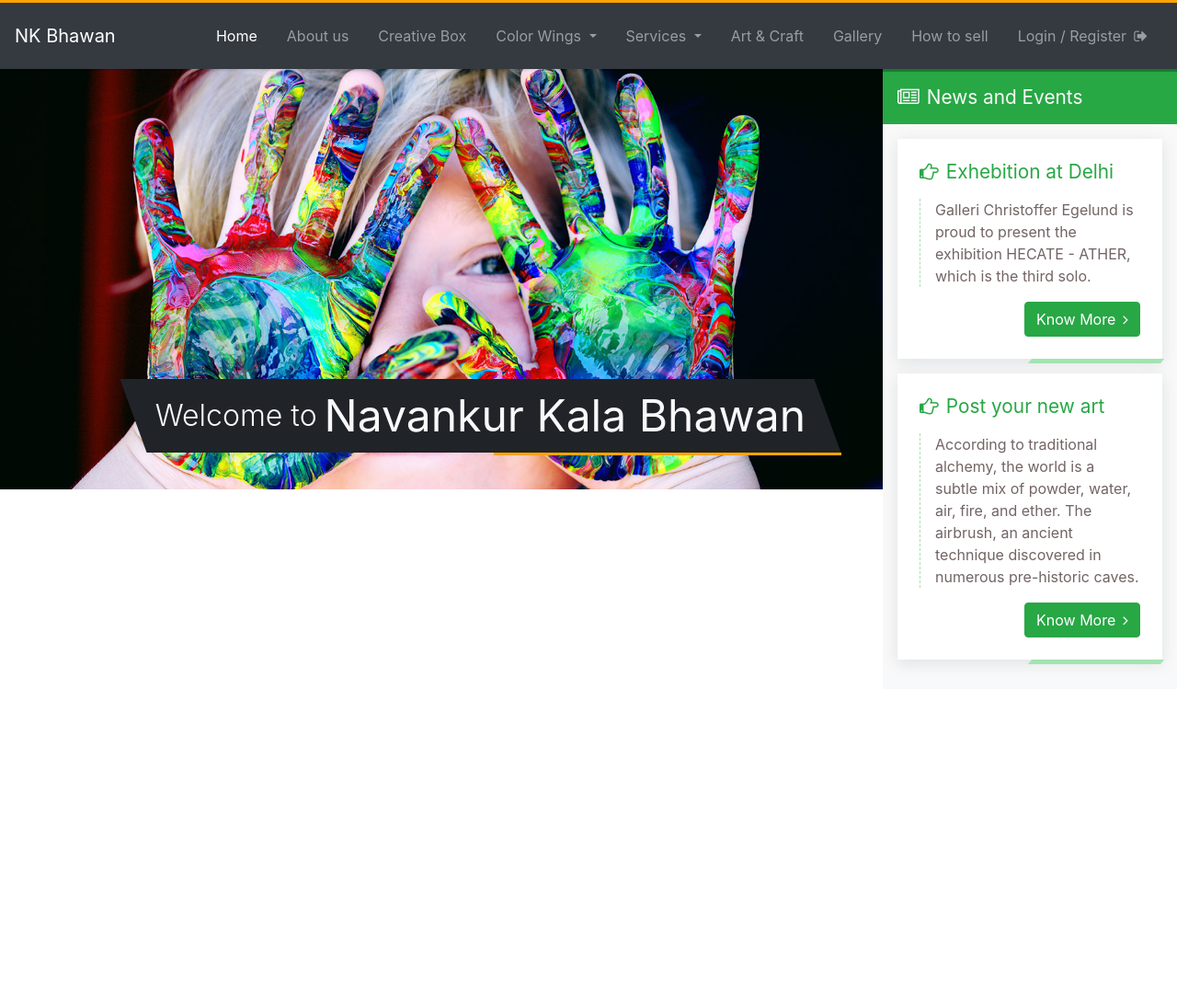
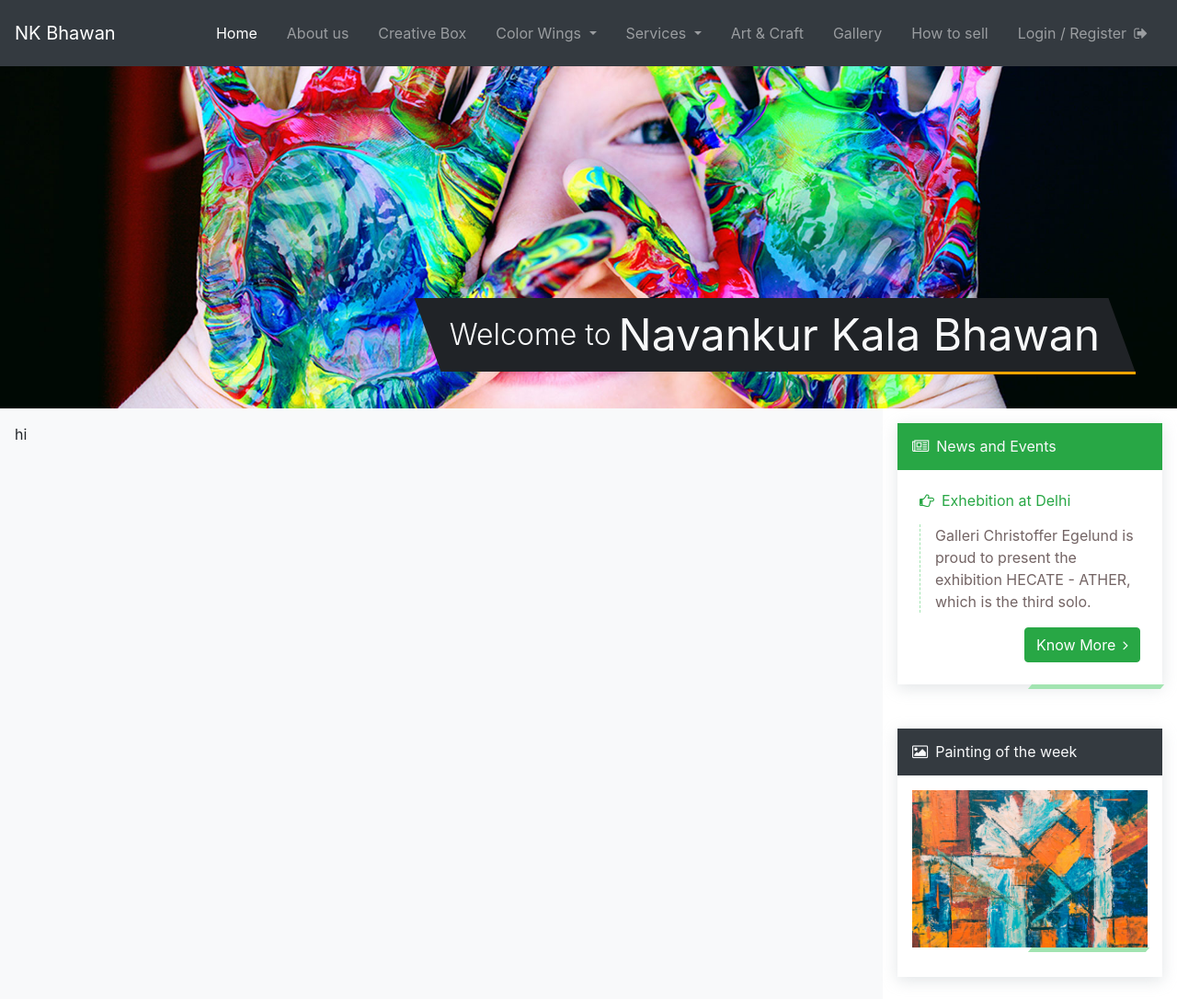
Before and after one commit to uidhtml/nkbhawan, a PHP site: page / in a window 1280 px wide. Shown: the whole page at 92% size. Before the commit the page ends 728 px from the top, so only its background shows below. Run offline with PHP 8.4, Linux system fonts and the light colour scheme; style sheets or scripts are compiled from the project's sources; some libraries are stand-ins or nearby versions.

Commit message:
Creaed banner and right pannel

```diff
--- a/css/common.css
+++ b/css/common.css
@@ -11,6 +11,15 @@ img {
   height: auto;
 }
 
+.bg-white {
+  background-color: #fff;
+}
+
+.custom-box-shadow {
+  -webkit-box-shadow: 0 0 0 0 rgba(90, 113, 208, 0.11), 0 4px 16px 0 rgba(167, 175, 183, 0.33);
+          box-shadow: 0 0 0 0 rgba(90, 113, 208, 0.11), 0 4px 16px 0 rgba(167, 175, 183, 0.33);
+}
+
 p {
   color: #736464;
 }
@@ -20,7 +29,7 @@ header {
   -webkit-box-shadow: 2px 2px 2px rgba(0, 0, 0, 0.1);
           box-shadow: 2px 2px 2px rgba(0, 0, 0, 0.1);
   position: relative;
-  z-index: 1;
+  z-index: 2;
 }
 
 .dropdown-menu {
@@ -33,28 +42,25 @@ header {
   background-color: #434a50;
 }
 
-.news-and-events {
-  background-color: #f9f9f9;
-  border-top: solid 3px #1a8232;
+.news-events-wrapper {
+  background-color: #fff;
 }
 
-.news-and-events h2,
-.news-and-events h3 {
-  font-size: 1.3rem;
+.news-events-wrapper h2,
+.news-events-wrapper h3 {
+  font-size: 1rem;
 }
 
-.news-and-events p {
+.news-events-wrapper p {
   border-left: dashed 1px #a2e4b1;
 }
 
-.news-and-events li {
+.news-events-wrapper li {
   background: #fff;
   position: relative;
-  -webkit-box-shadow: 0 0 0 0 rgba(90, 113, 208, 0.11), 0 4px 16px 0 rgba(167, 175, 183, 0.33);
-          box-shadow: 0 0 0 0 rgba(90, 113, 208, 0.11), 0 4px 16px 0 rgba(167, 175, 183, 0.33);
 }
 
-.news-and-events li:after {
+.news-events-wrapper li:after {
   content: '';
   width: 50%;
   height: 5px;
--- a/css/common.scss
+++ b/css/common.scss
@@ -9,7 +9,13 @@ img {
   width: 100%;
   height: auto;
 }
-
+.bg-white {
+  background-color: #fff;
+}
+.custom-box-shadow {
+  box-shadow: 0 0 0 0 rgba(90, 113, 208, 0.11),
+    0 4px 16px 0 rgba(167, 175, 183, 0.33);
+}
 p {
   color: #736464;
 }
@@ -18,7 +24,7 @@ header {
   border-top: solid 3px orange;
   box-shadow: 2px 2px 2px rgba(0, 0, 0, 0.1);
   position: relative;
-  z-index: 1;
+  z-index: 2;
 }
 
 .dropdown {
@@ -35,12 +41,11 @@ header {
 }
 
 // News and events common css
-.news-and-events {
-  background-color: #f9f9f9;
-  border-top: solid 3px #1a8232;
+.news-events-wrapper {
+  background-color: #fff;
   h2,
   h3 {
-    font-size: 1.3rem;
+    font-size: 1rem;
   }
   p {
     border-left: dashed 1px #a2e4b1;
@@ -48,8 +53,6 @@ header {
   li {
     background: #fff;
     position: relative;
-    box-shadow: 0 0 0 0 rgba(90, 113, 208, 0.11),
-      0 4px 16px 0 rgba(167, 175, 183, 0.33);
     &:after {
       content: '';
       width: 50%;
--- a/index.html
+++ b/index.html
@@ -22,7 +22,7 @@
   <body>
     <div class="container-fluid p-0">
       <header>
-        <nav class="navbar navbar-expand-lg navbar-dark bg-dark py-3">
+        <nav class="navbar navbar-expand-lg fixed-top navbar-dark bg-dark py-3">
           <a class="navbar-brand" href="#">NK Bhawan</a>
           <button
             class="navbar-toggler"
@@ -119,9 +119,9 @@
           </div>
         </nav>
       </header>
-      <!-- Hero banner and news and events starts -->
+      <!-- Hero banner starts -->
       <section class="row no-gutters p-0">
-        <div class="col col-md-8 col-lg-9">
+        <div class="col-12">
           <div class="hero-banner">
             <img src="images/hero-banner.jpg" />
             <div
@@ -131,51 +131,100 @@
             </div>
           </div>
         </div>
-        <div class="col bg-light col-md-4 col-lg-3">
+      </section>
+      <!-- Hero banner ends -->
+      <section class="container-fluid bg-light">
+        <div class="row">
+          <div class="col-9 p-3">
+            hi
+          </div>
+          <div class="bg-white col-3 p-3">
+            <div class="news-events-wrapper">
+              <div class="row no-gutters p-0">
+                <div class="col-12 mb-2">
+                  <div class="row no-gutters p-0">
+                    <div class="col-12 mb-5 custom-box-shadow">
                       <div class="news-and-events">
                         <h2 class="p-3 mb-0 text-light bg-success">
-              <i class="fa fa-newspaper-o mr-2" aria-hidden="true"></i
+                          <i
+                            class="fa fa-newspaper-o mr-2"
+                            aria-hidden="true"
+                          ></i
                           ><span>News and Events</span>
                         </h2>
-            <ul class="p-3">
-              <li class="p-4 mb-3">
+                        <ul class="m-0">
+                          <li class="p-4 mb-0">
                             <h3 class="mb-3 text-success">
-                  <i class="fa fa-hand-o-right mr-2" aria-hidden="true"></i
+                              <i
+                                class="fa fa-hand-o-right mr-2"
+                                aria-hidden="true"
+                              ></i
                               ><span>Exhebition at Delhi</span>
                             </h3>
                             <p class="pl-3">
-                  Galleri Christoffer Egelund is proud to present the exhibition
-                  HECATE - ATHER, which is the third solo.
+                              Galleri Christoffer Egelund is proud to present
+                              the exhibition HECATE - ATHER, which is the third
+                              solo.
                             </p>
-                <div class="button-container d-flex justify-content-end">
+                            <div
+                              class="button-container d-flex justify-content-end"
+                            >
                               <a class="btn btn-success" href="#"
                                 ><span>Know More</span
-                    ><i class="fa fa-angle-right ml-2" aria-hidden="true"></i
+                                ><i
+                                  class="fa fa-angle-right ml-2"
+                                  aria-hidden="true"
+                                ></i
                               ></a>
                             </div>
                           </li>
-              <li class="p-4">
+                          <!--<li class="p-4">
                                     <h3 class="mb-3 text-success">
-                  <i class="fa fa-hand-o-right mr-2" aria-hidden="true"></i
+                                      <i
+                                        class="fa fa-hand-o-right mr-2"
+                                        aria-hidden="true"
+                                      ></i
                                       ><span>Post your new art</span>
                                     </h3>
                                     <p class="pl-3">
-                  According to traditional alchemy, the world is a subtle mix of
-                  powder, water, air, fire, and ether. The airbrush, an ancient
-                  technique discovered in numerous pre-historic caves.
+                                      According to traditional alchemy, the world is a
+                                      subtle mix of powder, water, air, fire, and ether. The
+                                      airbrush, an ancient technique discovered in numerous
+                                      pre-historic caves.
                                     </p>
-                <div class="button-container d-flex justify-content-end">
+                                    <div
+                                      class="button-container d-flex justify-content-end"
+                                    >
                                       <a class="btn btn-success" href="#"
                                         ><span>Know More</span
-                    ><i class="fa fa-angle-right ml-2" aria-hidden="true"></i
+                                        ><i
+                                          class="fa fa-angle-right ml-2"
+                                          aria-hidden="true"
+                                        ></i
                                       ></a>
                                     </div>
-              </li>
+                                  </li>-->
                         </ul>
                       </div>
                     </div>
+                    <div class="col custom-box-shadow">
+                      <h2 class="p-3 mb-0 text-light bg-dark">
+                        <i class="fa fa-picture-o mr-2" aria-hidden="true"></i
+                        ><span>Painting of the week</span>
+                      </h2>
+                      <div class="featured-designs">
+                        <ul class="p-3">
+                          <li><img src="images/latest-img1.jpg" /></li>
+                        </ul>
+                      </div>
+                    </div>
+                  </div>
+                </div>
+              </div>
+            </div>
+          </div>
+        </div>
       </section>
-      <!-- Hero banner and news and events ends -->
     </div>
 
     <script src="https://code.jquery.com/jquery-3.2.1.slim.min.js"></script>
```
Also changed, not shown: images/hero-banner.jpg, images/latest-img1.jpg (added), images/latest-img2.jpg (added), 1 other file. Lines whose indentation alone changed are shown as unchanged.
